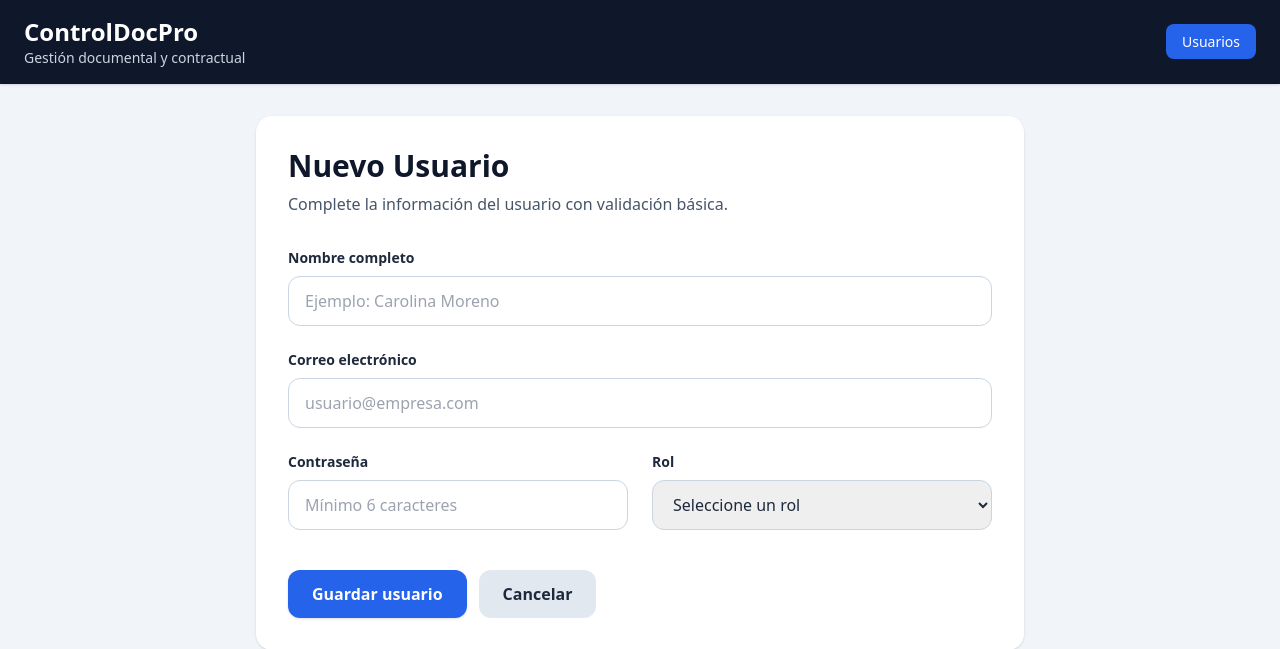
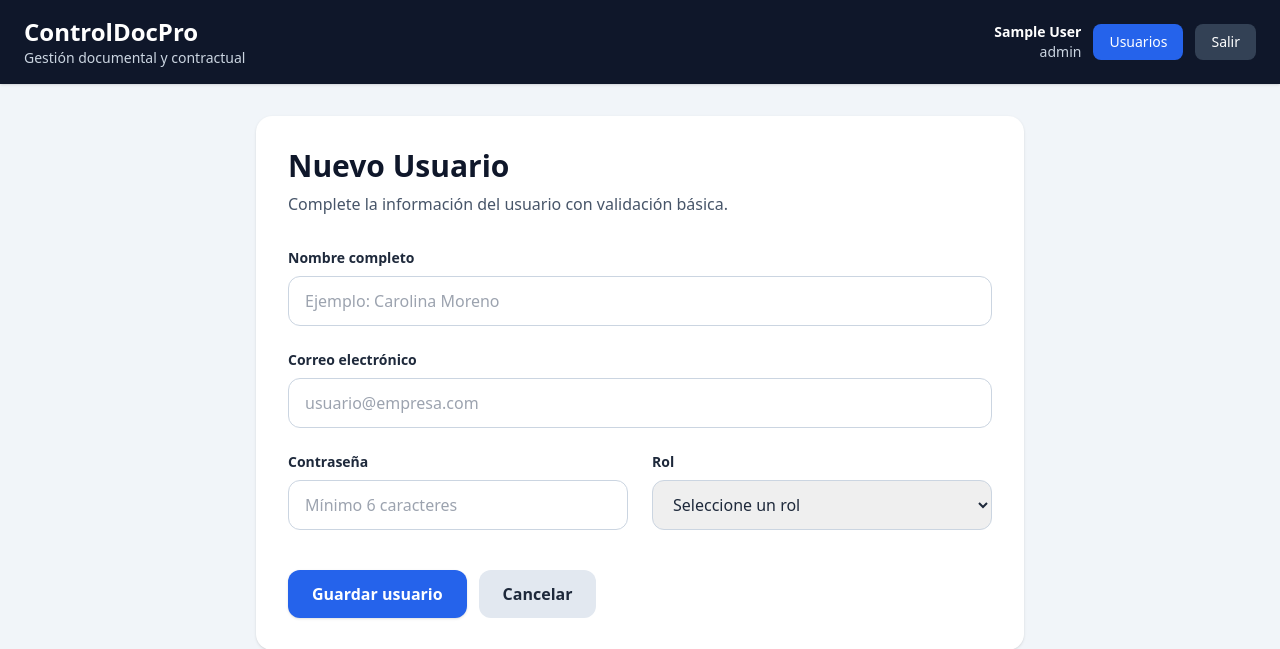
Before and after one commit to jhonbuelvas-hub/controldocpro-app, a Flask app: page /users/new in a window 1280 px wide. Shown: the top 649 px of the page. Run offline with Flask 3, Linux system fonts and the light colour scheme; the visitor is signed in with stand-in values (Sample User, id 1); some libraries are stand-ins or nearby versions.

Commit message:
Update base.html

```diff
--- a/templates/base.html
+++ b/templates/base.html
@@ -14,9 +14,19 @@
                 <h1 class="text-2xl font-bold">ControlDocPro</h1>
                 <p class="text-sm text-slate-300">Gestión documental y contractual</p>
             </div>
-            <nav class="text-sm">
-                <a href="/users" class="bg-blue-600 hover:bg-blue-700 px-4 py-2 rounded-lg font-medium">Usuarios</a>
-            </nav>
+
+            <div class="flex items-center gap-3 text-sm">
+                {% if session.get("user_id") %}
+                    <div class="text-right">
+                        <div class="font-semibold">{{ session.get("user_nombre") }}</div>
+                        <div class="text-slate-300">{{ session.get("user_rol") }}</div>
+                    </div>
+                    <a href="/users" class="bg-blue-600 hover:bg-blue-700 px-4 py-2 rounded-lg font-medium">Usuarios</a>
+                    <a href="/logout" class="bg-slate-700 hover:bg-slate-600 px-4 py-2 rounded-lg font-medium">Salir</a>
+                {% else %}
+                    <a href="/login" class="bg-blue-600 hover:bg-blue-700 px-4 py-2 rounded-lg font-medium">Ingresar</a>
+                {% endif %}
+            </div>
         </div>
     </header>
 
```
